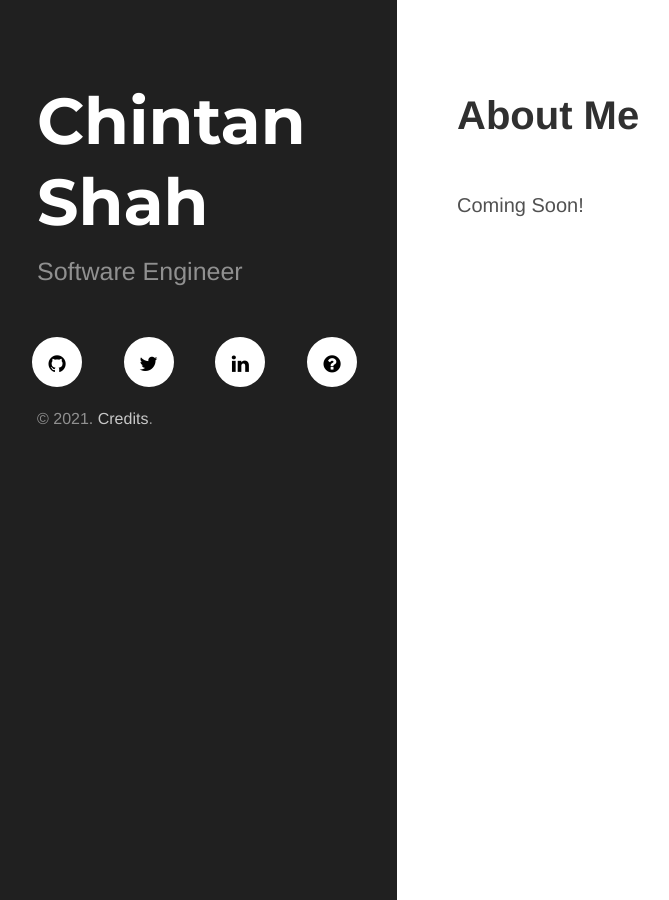
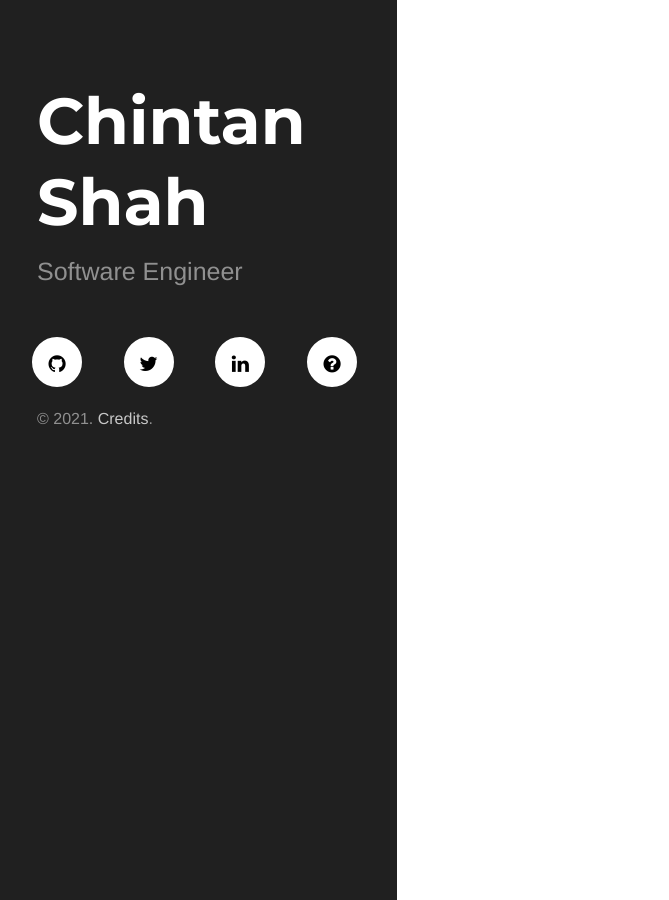
Before and after one commit to chintan-sh/chintan-sh.github.io, a Jekyll site: the page built from index.html, in a window 1280 px wide. Shown: the whole page, without its empty margins (3-672 px from the left). Built offline with Jekyll 4.4.1, drawn with Linux system fonts in a browser that asks for light colours; nearby versions of some CDN libraries; the list of posts is cut into pages by our own code.

Commit message:
Update index.html

```diff
--- a/index.html
+++ b/index.html
@@ -3,13 +3,13 @@ layout: default
 title: Home
 ---
 
-<div class="page">
+<!-- <div class="page">
   <h1 class="page-title">About Me</h1>
-    <p> Coming Soon!</p>
+    <p> Coming Soon!</p>-->
 <!--    <p> line 2 </p>-->
 <!--    <p> line 3 </p>-->
 <!--    <p> line 4 </p>-->
-</div>
+<!-- </div> -->
 
 <!--Uncomment and Activate following block to enable blog and also comment out above block -->
 
```
